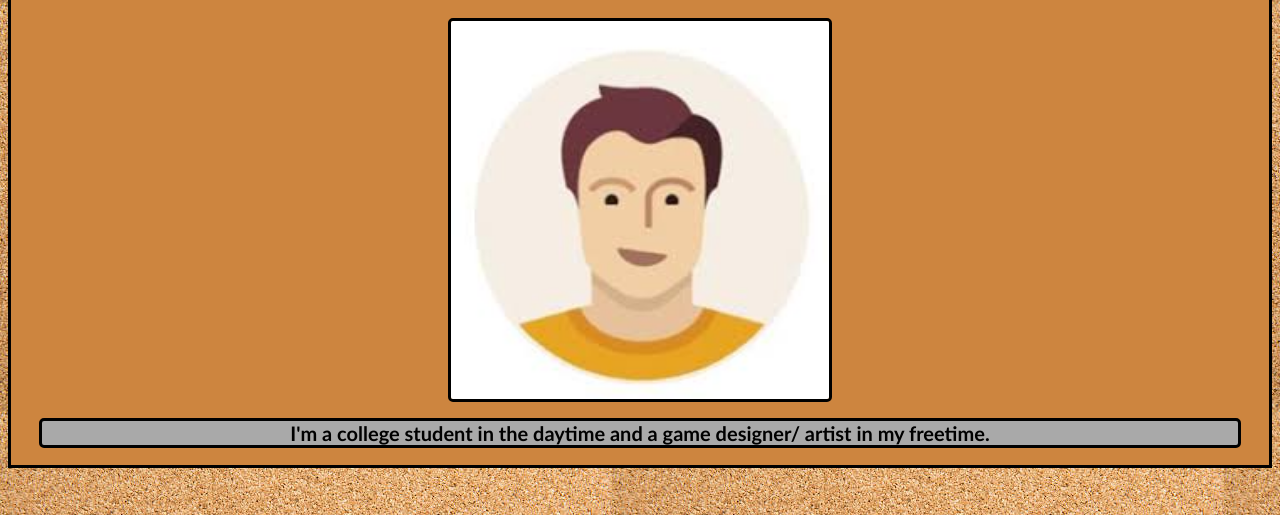
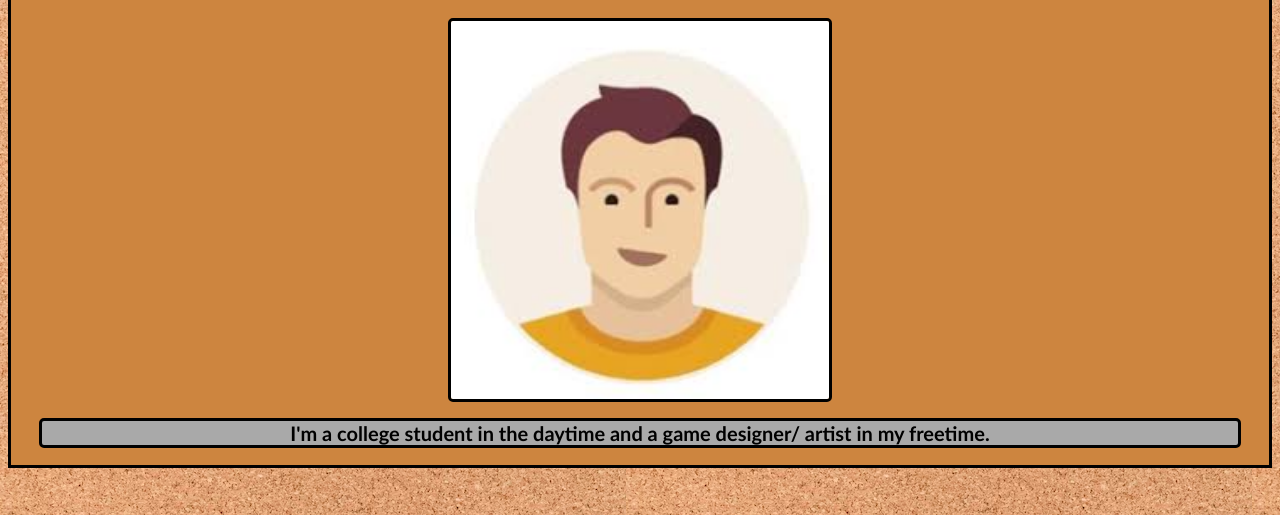
Before and after one commit to BrentonCoyle/BrentonCoyle.github.io, a plain HTML site: page index.html in a window 1280 px wide. Shown: the part 404-919 px from the top of the page. Drawn offline with Linux system fonts and the light colour scheme.

Commit message:
Image change

```diff
--- a/CSS/webpage.css
+++ b/CSS/webpage.css
@@ -1,5 +1,5 @@
 body {
-    background-image: url(../IMAGES/Board.jpg)
+    background-image: url(../IMAGES/Cork.png)
 }
 
 #Text{
```
Also changed, not shown: IMAGES/Board.jpg (deleted), IMAGES/Cork.png (added).
